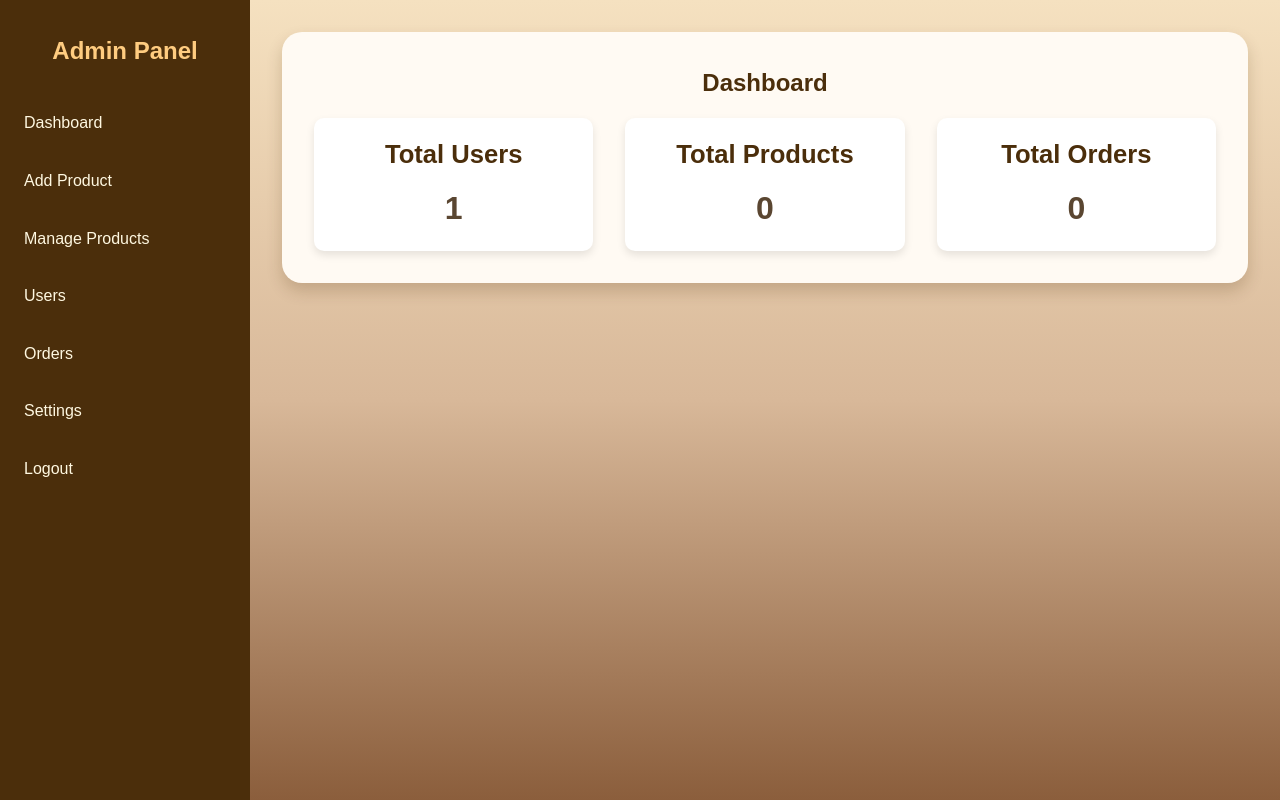
After one commit to RR-Villegas/taste-of-paradise, a PHP site: page /template/admin.php in a window 1280 px wide. The commit adds this page. Run offline with PHP 8.4, Linux system fonts and the light colour scheme; the visitor is signed in with stand-in values (Sample User, id 1); data that the repository does not hold is empty.

Commit message:
admin, added product, updated database

```diff
--- a/website/index.php
+++ b/website/index.php
@@ -20,7 +20,11 @@ if ($_SERVER["REQUEST_METHOD"] == "POST") {
                 session_start();
                 $_SESSION['user_id'] = $user['id'];
                 $_SESSION['role'] = $user['role'];
-                header("Location: template/homepage.html");
+                if ($user['role'] === 'admin') {
+                    header("Location: template/admin.php");
+                } else {
+                    header("Location: template/homepage.html");
+                }
                 exit();
             } else {
                 $message = "Invalid password.";
--- /dev/null
+++ b/website/php/logout.php
@@ -0,0 +1,6 @@
+<?php
+session_start();
+session_destroy();
+header("Location: ../index.php");
+exit();
+?>
--- /dev/null
+++ b/website/template/admin.php
@@ -0,0 +1,169 @@
+<?php
+session_start();
+if (!isset($_SESSION['user_id']) || $_SESSION['role'] !== 'admin') {
+    header("Location: ../index.php");
+    exit();
+}
+include '../php/config.php';
+?>
+
+<!DOCTYPE html>
+<html lang="en">
+  <head>
+    <meta charset="UTF-8" />
+    <meta name="viewport" content="width=device-width, initial-scale=1.0" />
+    <title>Taste of Paradise | Admin Panel</title>
+    <link rel="stylesheet" href="../static/css/homepage.css"/>
+    <style>
+      .admin-container {
+        display: flex;
+        min-height: 100vh;
+      }
+      .sidebar {
+        width: 250px;
+        background-color: #4b2e0b;
+        color: #fff8e1;
+        padding: 2rem 1rem;
+        box-shadow: 2px 0 5px rgba(0,0,0,0.1);
+      }
+      .sidebar h2 {
+        text-align: center;
+        margin-bottom: 2rem;
+        color: #ffcc80;
+      }
+      .sidebar ul {
+        list-style: none;
+      }
+      .sidebar ul li {
+        margin-bottom: 1rem;
+      }
+      .sidebar ul li a {
+        color: #fff8e1;
+        text-decoration: none;
+        display: block;
+        padding: 0.5rem;
+        border-radius: 5px;
+        transition: background-color 0.3s;
+      }
+      .sidebar ul li a:hover {
+        background-color: #5a3d2a;
+      }
+      .main-content {
+        flex: 1;
+        padding: 2rem;
+        background: linear-gradient(180deg, #f5e1c0, #d8b899, #8b5e3c);
+      }
+      .dashboard-section {
+        background: #fffaf3;
+        border-radius: 20px;
+        padding: 2rem;
+        box-shadow: 0 8px 16px rgba(75, 46, 11, 0.2);
+        margin-bottom: 2rem;
+      }
+      .dashboard-section h1 {
+        color: #4b2e0b;
+        margin-bottom: 1rem;
+      }
+      .stats-grid {
+        display: flex;
+        gap: 2rem;
+        flex-wrap: wrap;
+      }
+      .stat-card {
+        background: #fff;
+        border-radius: 10px;
+        padding: 1rem;
+        flex: 1;
+        min-width: 200px;
+        text-align: center;
+        box-shadow: 0 4px 8px rgba(0,0,0,0.1);
+      }
+      .stat-card h3 {
+        color: #4b2e0b;
+        margin-bottom: 0.5rem;
+      }
+      .stat-card p {
+        font-size: 2rem;
+        color: #5a4631;
+        font-weight: bold;
+      }
+    </style>
+  </head>
+  <body>
+    <div class="admin-container">
+      <aside class="sidebar">
+        <h2>Admin Panel</h2>
+        <ul>
+          <li><a href="#dashboard">Dashboard</a></li>
+          <li><a href="#add-product">Add Product</a></li>
+          <li><a href="#manage-products">Manage Products</a></li>
+          <li><a href="#users">Users</a></li>
+          <li><a href="#orders">Orders</a></li>
+          <li><a href="#settings">Settings</a></li>
+          <li><a href="../php/logout.php">Logout</a></li>
+        </ul>
+      </aside>
+
+      <main class="main-content">
+        <section id="dashboard" class="dashboard-section">
+          <h1>Dashboard</h1>
+          <div class="stats-grid">
+            <div class="stat-card">
+              <h3>Total Users</h3>
+              <p><?php
+                $sql = "SELECT COUNT(*) as count FROM users";
+                $result = $conn->query($sql);
+                echo $result->fetch_assoc()['count'];
+              ?></p>
+            </div>
+            <div class="stat-card">
+              <h3>Total Products</h3>
+              <p><?php
+                $sql = "SELECT COUNT(*) as count FROM products";
+                $result = $conn->query($sql);
+                echo $result->fetch_assoc()['count'];
+              ?></p>
+            </div>
+            <div class="stat-card">
+              <h3>Total Orders</h3>
+              <p><?php
+                // Assuming an orders table exists, for now placeholder
+                echo "0"; // Replace with actual query
+              ?></p>
+            </div>
+          </div>
+        </section>
+
+        <section id="add-product" class="dashboard-section" style="display: none;">
+          <h1>Add Product</h1>
+          <form method="POST" action="../php/add_product.php">
+            <input type="text" name="name" placeholder="Product Name" required>
+            <textarea name="description" placeholder="Description"></textarea>
+            <input type="number" name="price" placeholder="Price" step="0.01" required>
+            <button type="submit">Add Product</button>
+          </form>
+        </section>
+
+        <!-- Add more sections as needed -->
+      </main>
+    </div>
+
+    <script>
+      // Simple navigation script
+      const sections = document.querySelectorAll('.dashboard-section');
+      const links = document.querySelectorAll('.sidebar a');
+
+      links.forEach(link => {
+        link.addEventListener('click', (e) => {
+          e.preventDefault();
+          const targetId = link.getAttribute('href').substring(1);
+          sections.forEach(section => {
+            section.style.display = section.id === targetId ? 'block' : 'none';
+          });
+        });
+      });
+    </script>
+  </body>
+</html>
+
+<?php $conn->close(); ?>
--- a/website/template/homepage.html
+++ b/website/template/homepage.html
@@ -12,7 +12,7 @@
       <nav class="navbar">
         <div class="logo">Taste of Paradise</div>
         <ul class="nav-links">
-          <li><a href="#">Home</a></li>
+          <li><a href="../php/logout.php">Log out</a></li>
           <li><a href="#">Menu</a></li>
           <li><a href="#">About</a></li>
           <li><a href="#">Contact</a></li>
```
Also changed, not shown: website/database.sql (+10 -0 lines), website/php/add_product.php (added, +30 -0 lines).
